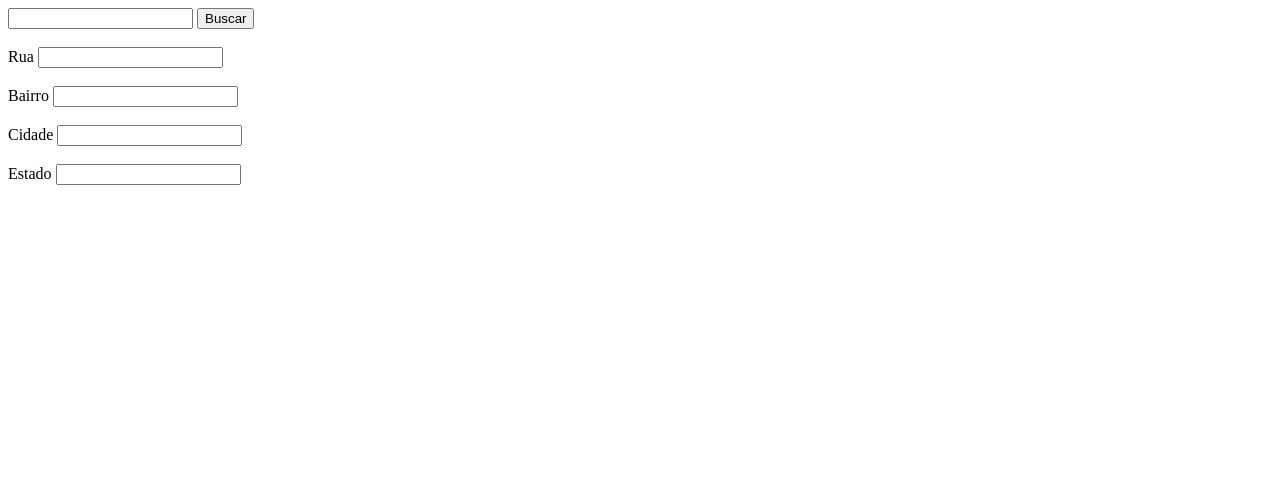
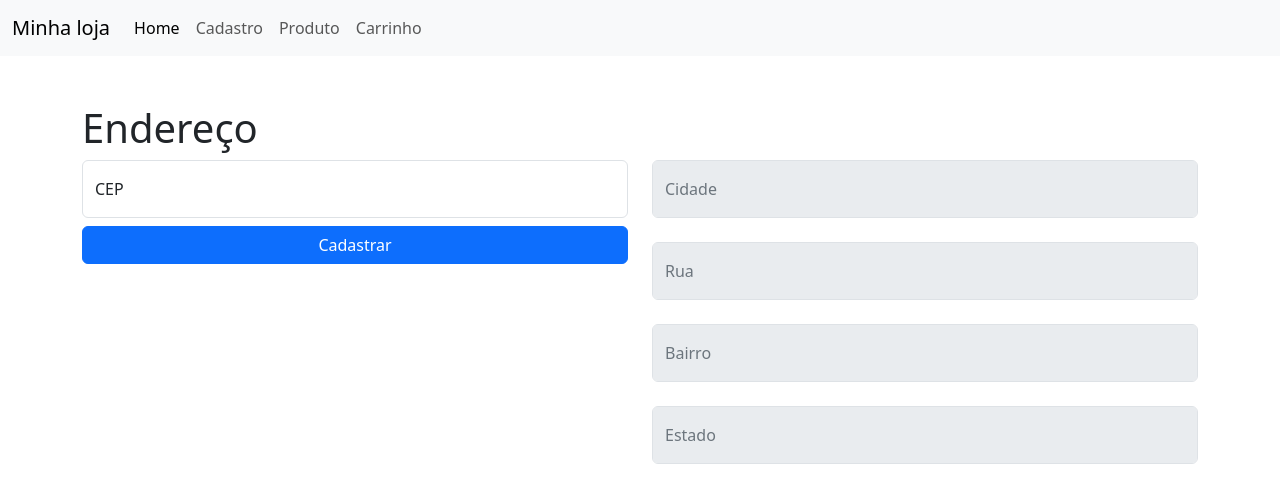
Before and after one commit to daniellucas04/web-development, a plain HTML site: page aula-17/exercicio2.html in a window 1280 px wide. Drawn offline with nearby package versions, Linux system fonts and the light colour scheme.

Commit message:
Adding bootstrap

```diff
--- a/aula-17/exercicio2.html
+++ b/aula-17/exercicio2.html
@@ -3,23 +3,65 @@
 <head>
     <meta charset="UTF-8">
     <meta name="viewport" content="width=device-width, initial-scale=1.0">
+    <link href="https://cdn.jsdelivr.net/npm/bootstrap@5.3.3/dist/css/bootstrap.min.css" rel="stylesheet" integrity="sha384-QWTKZyjpPEjISv5WaRU9OFeRpok6YctnYmDr5pNlyT2bRjXh0JMhjY6hW+ALEwIH" crossorigin="anonymous">
+    <script src="https://cdn.jsdelivr.net/npm/bootstrap@5.3.3/dist/js/bootstrap.bundle.min.js" integrity="sha384-YvpcrYf0tY3lHB60NNkmXc5s9fDVZLESaAA55NDzOxhy9GkcIdslK1eN7N6jIeHz" crossorigin="anonymous"></script>
     <title>Document</title>
     <script src="exercicio2.js"></script>
 </head>
 <body>
-    <input id="cep" type="text">
-    <button id="buscar">Buscar</button> <br><br>
+    <nav class="navbar navbar-expand-lg bg-body-tertiary">
+        <div class="container-fluid">
+            <div class="navbar-collapse" id="navbarTogglerDemo01">
+            <a class="navbar-brand" href="#">Minha loja</a>
+            <ul class="navbar-nav me-auto mb-2 mb-lg-0">
+                <li class="nav-item">
+                    <a class="nav-link active" aria-current="page" href="#">Home</a>
+                </li>
+                <li class="nav-item">
+                    <a class="nav-link" href="#">Cadastro</a>
+                </li>
+                <li class="nav-item">
+                    <a class="nav-link" href="#">Produto</a>
+                </li>
+                <li class="nav-item">
+                    <a class="nav-link" href="#">Carrinho</a>
+                </li>
+            </ul>
+            </div>
+        </div>
+    </nav>
 
-    <label for="rua">Rua</label>
-    <input id="rua" type="text" name="rua"> <br><br>
-
-    <label for="bairro">Bairro</label>
-    <input id="bairro" type="text" name="bairro"> <br><br>
-
-    <label for="cidade">Cidade</label>
-    <input id="cidade" type="text" name="cidade"> <br><br>
-
-    <label for="estado">Estado</label>
-    <input id="estado" type="text" name="estado"> <br><br>
+    <div class="container mt-5">
+        <h1>Endereço</h1>
+        <div class="row">
+            <div class="col-6">
+                <div class="col form-floating">
+                    <input id="cep" type="text" class="form-control" placeholder="CEP">
+                    <label for="cep">CEP</label>
+                </div>
+                <div class="col-12 d-flex justify-content-end">
+                    <button id="buscar" class="btn btn-primary col-12 mt-2">Cadastrar</button>
+                </div>
+            </div>
+            <div class="col-6">
+                <div class="col form-floating">
+                    <input id="cidade" type="text" class="form-control" placeholder="Cidade" disabled>
+                    <label for="cidade">Cidade</label>
+                </div>
+                <div class="col form-floating mt-4">
+                    <input id="rua" type="text" class="form-control" placeholder="Rua" disabled>
+                    <label for="rua">Rua</label>
+                </div>
+                <div class="col form-floating mt-4">
+                    <input id="bairro" type="text" class="form-control" placeholder="Bairro" disabled>
+                    <label for="bairro">Bairro</label>
+                </div>
+                <div class="col form-floating mt-4">
+                    <input id="estado" type="text" class="form-control" placeholder="Estado" disabled>
+                    <label for="estado">Estado</label>
+                </div>
+            </div>
+        </div>
+    </div>
 </body>
 </html>
--- a/aula-17/exercicio2.js
+++ b/aula-17/exercicio2.js
@@ -1,11 +1,25 @@
 window.onload = () => {
     document.getElementById("buscar").addEventListener("click", findCEP);
+}
+
+function validateCEP(cep) {
+    if (cep.length != 8) {
+        return false;
+    }
+
+    return true;
 }
 
 function findCEP() {
     let endpoint = 'https://viacep.com.br/ws';
     let cep = formatCEP(document.getElementById('cep').value);
     let request = new XMLHttpRequest();
+
+    if(validateCEP(cep)) {
+        document.getElementById('cep').className = 'form-control border border-success border-2';
+    } else {
+        document.getElementById('cep').className = 'form-control border border-danger border-2';
+    }
 
     request.open("GET", `${endpoint}/${cep}/json`);
     request.send();
```
